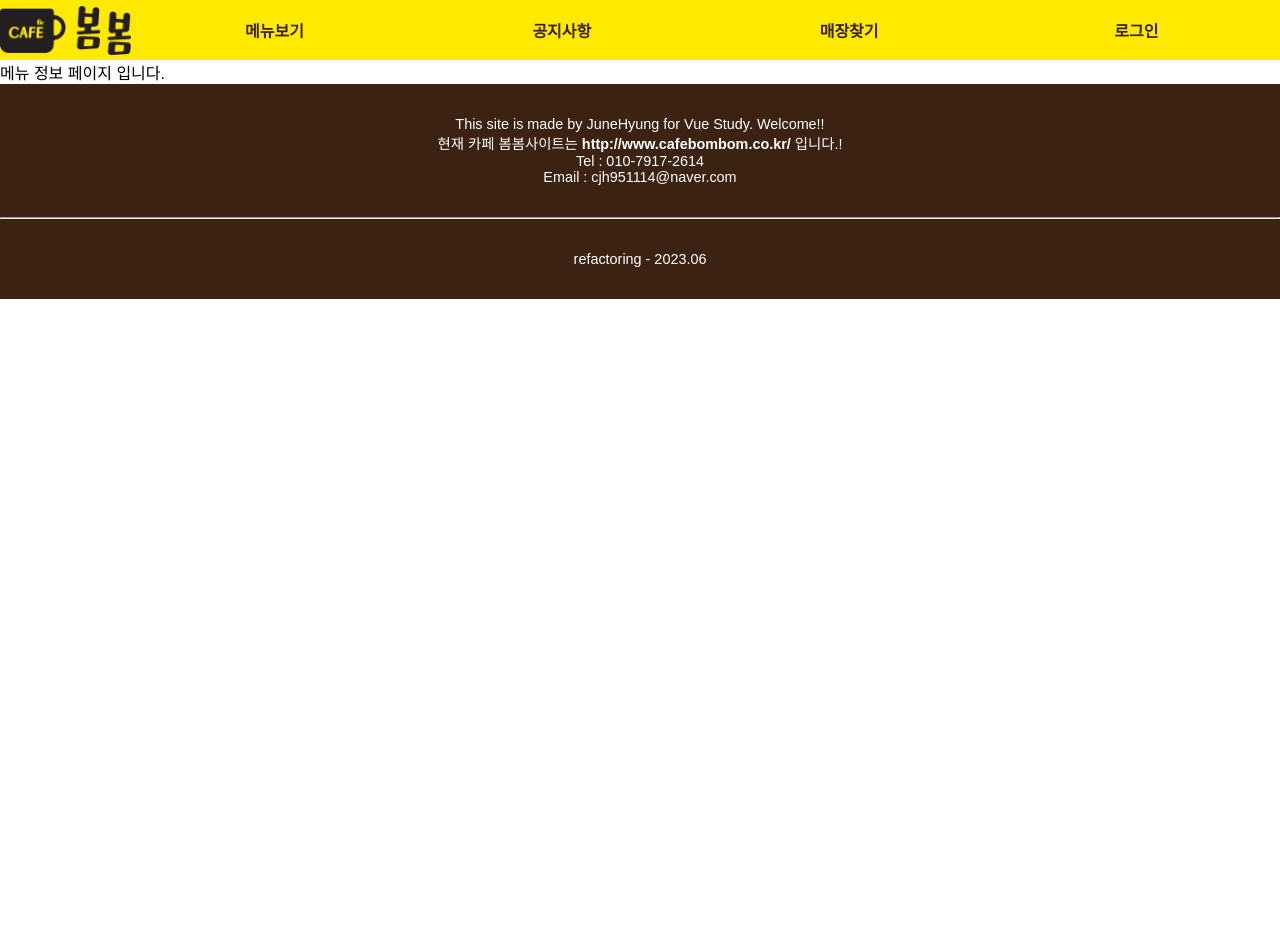
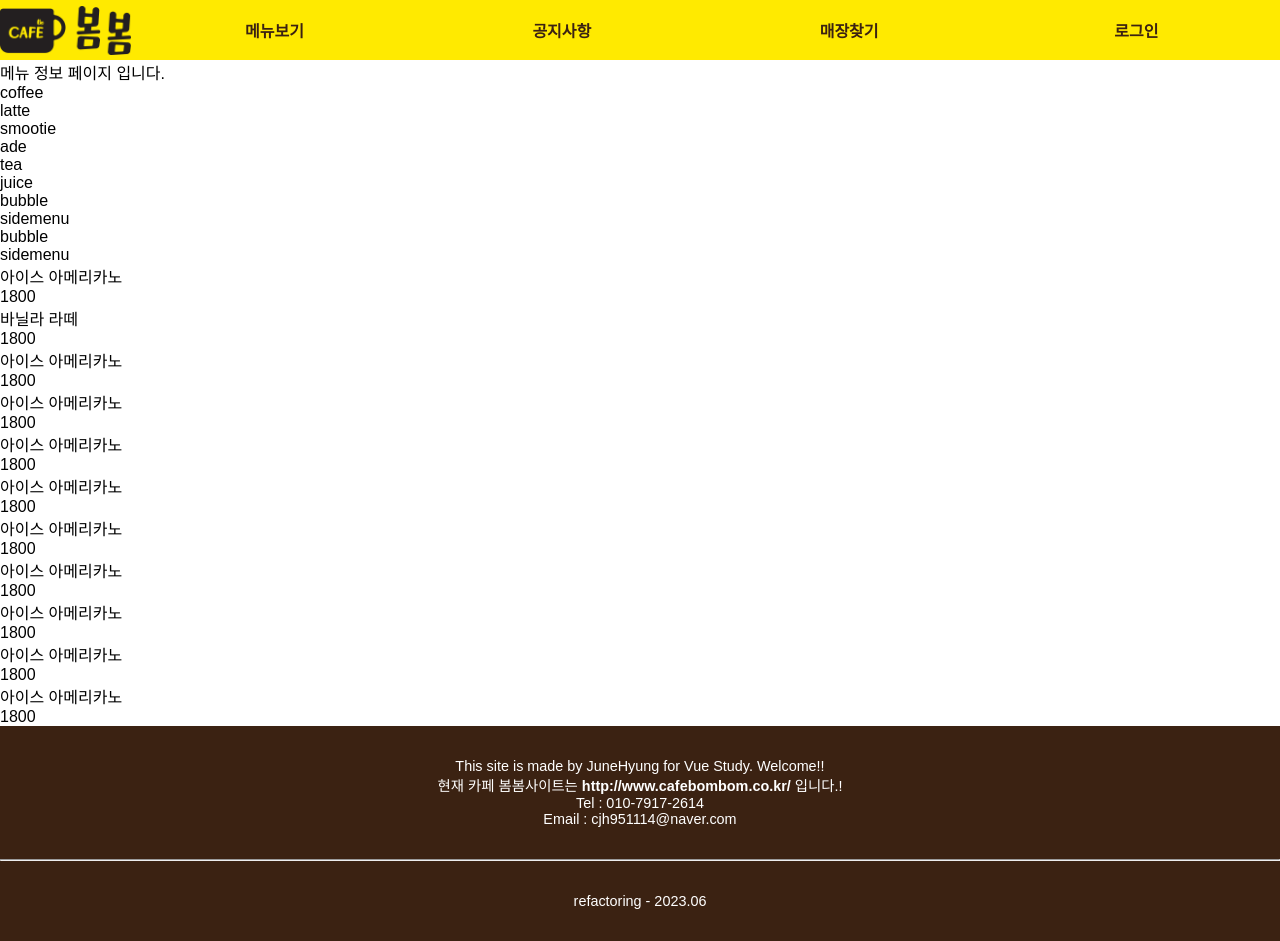
Before and after one commit to JuneHyung/bombom, a Vue app in the folder FrontEnd/: page /menu in a window 1280 px wide. Before the commit the page ends 800 px from the top, so only its background shows below. Built offline with nearby package versions, Linux system fonts and the light colour scheme; a web font is replaced by a local one.

Commit message:
feat : menu Data init

```diff
--- a/FrontEnd/src/pages/menu/MenuPage.vue
+++ b/FrontEnd/src/pages/menu/MenuPage.vue
@@ -1,3 +1,24 @@
 <template>
   <p>메뉴 정보 페이지 입니다.</p>
+  <div>
+    <ul>
+      <template v-for="(menuType, idx) in menuTypeList" :key="idx">
+        <li>{{ menuType }}</li>
+      </template>
+    </ul>
+    <ul>
+      <template v-for="(item, idx) in menuList" :key="idx">
+        <p>{{ item.menuName }}</p>
+        <p>{{ item.menuPrice }}</p>
+      </template>
+    </ul>
+  </div>
 </template>
+
+<script setup>
+import menuData from '@/constant/menuData.json'
+import { ref } from 'vue'
+const menuTypeList = menuData.map((el) => el.type)
+const menuList = ref(menuData.map((el) => el.list)[0])
+
+</script>
```
Also changed, not shown: FrontEnd/src/components/menu/MenuItem.vue (added, +8 -0 lines), FrontEnd/src/components/menu/MenuList.vue (added, +18 -0 lines), FrontEnd/src/components/menu/MenuListTab.vue (added, +17 -0 lines), FrontEnd/src/constant/menuData.json (+71 -73 lines).
